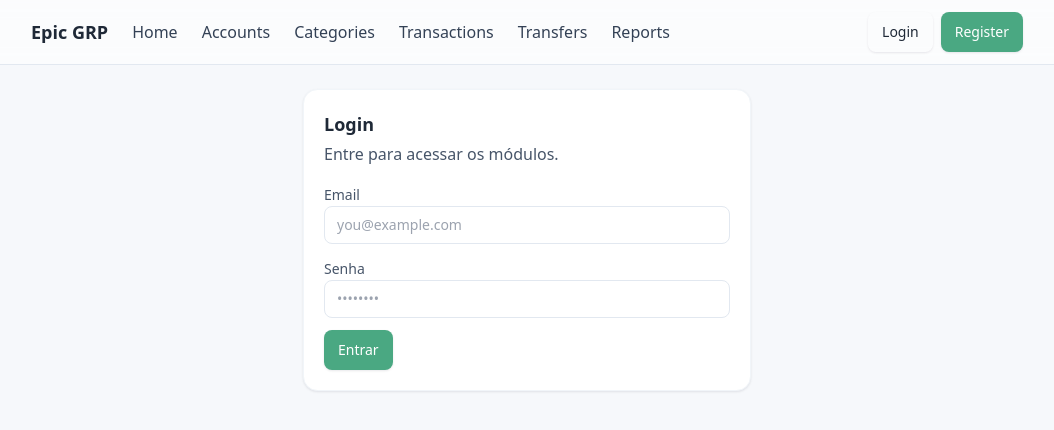
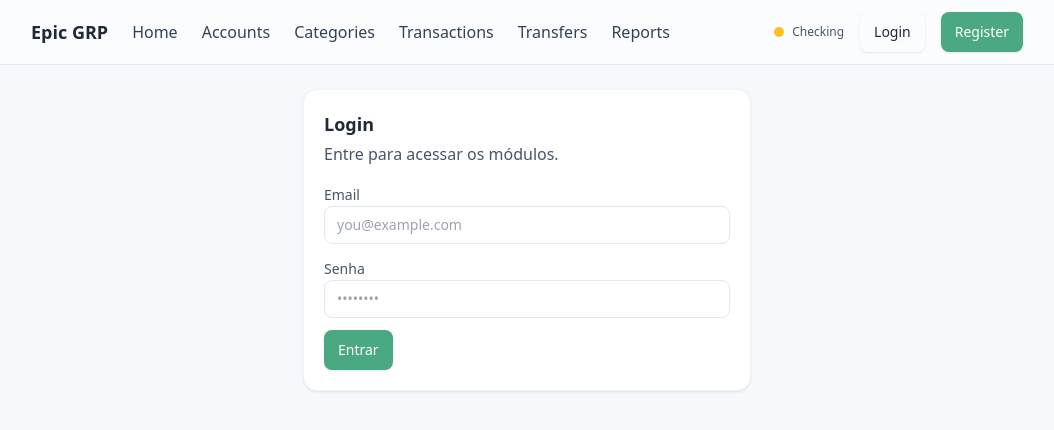
Before and after one commit to LeonardoLavigne/epic-grp, a React (Vite) app in the folder frontend/: page /auth/login in a window 1280 px wide. Shown: the top 430 px of the page, without its empty margins (113-1167 px from the left). Built offline with nearby package versions, Linux system fonts and the light colour scheme; no server answers.

Commit message:
WEB-005 (#121): Ready indicator in header (polls /ready every 30s)

```diff
--- a/frontend/src/app/layout.tsx
+++ b/frontend/src/app/layout.tsx
@@ -3,6 +3,7 @@ import { Link, NavLink, Outlet, useNavigate } from 'react-router-dom'
 import { useAuth } from '../shared/auth/AuthContext'
 import { useQueryClient } from '@tanstack/react-query'
 import { Button } from '../shared/ui/Button'
+import { ReadyIndicator } from '../shared/ui/ReadyIndicator'
 
 export const AppLayout: React.FC = () => {
   const { isAuthenticated, logout } = useAuth()
@@ -27,7 +28,8 @@ export const AppLayout: React.FC = () => {
             <NavLink to="/fin/transfers" className={linkClass}>Transfers</NavLink>
             <NavLink to="/fin/reports/balance-by-account" className={linkClass}>Reports</NavLink>
           </nav>
-          <div className="ml-auto flex items-center gap-2">
+          <div className="ml-auto flex items-center gap-4">
+            <ReadyIndicator />
             {!isAuthenticated && <Link to="/auth/login" className="btn btn-ghost">Login</Link>}
             {!isAuthenticated && <Link to="/auth/register" className="btn btn-primary">Register</Link>}
             {isAuthenticated && <Button onClick={onLogout} variant="ghost">Logout</Button>}
--- /dev/null
+++ b/frontend/src/shared/ui/ReadyIndicator.tsx
@@ -0,0 +1,22 @@
+import React from 'react'
+import { useQuery } from '@tanstack/react-query'
+import { api } from '../api/client'
+
+export const ReadyIndicator: React.FC = () => {
+  const { data, isError, isLoading } = useQuery({
+    queryKey: ['ready'],
+    queryFn: async () => (await api.get('/ready')).data as { status: string },
+    refetchInterval: 30000,
+  })
+
+  const ok = !isLoading && !isError && data?.status === 'ok'
+  const color = isLoading ? 'bg-amber-400' : ok ? 'bg-brand-600' : 'bg-red-500'
+  const label = isLoading ? 'Checking' : ok ? 'Ready' : 'Degraded'
+
+  return (
+    <div className="flex items-center gap-2 text-xs text-slate-600" title="/ready">
+      <span className={`inline-block w-2.5 h-2.5 rounded-full ${color}`}></span>
+      <span>{label}</span>
+    </div>
+  )
+}
```
